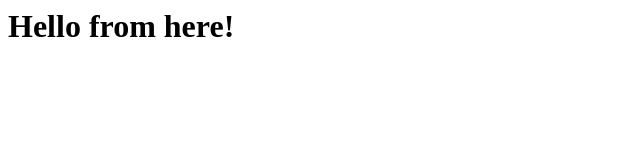
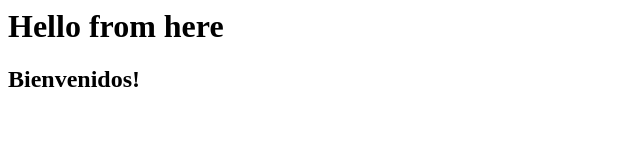
Before and after one commit to esedanh/docker_hello, a plain HTML site: page index.html in a window 1280 px wide. Shown: the whole page, without its empty margins (0-640 px from the left). Drawn offline with Linux system fonts and the light colour scheme.

Commit message:
commit hello5

```diff
--- a/index.html
+++ b/index.html
@@ -1,9 +1,7 @@
 
 <html>
-	<title>
-		Saludo
-	</title>
 	<body>
-		<h1>Hello from here!</h1>
+		<h1>Hello from here</h1>
+		<h2>Bienvenidos!</h2>
 	</body>
 </html>
```
